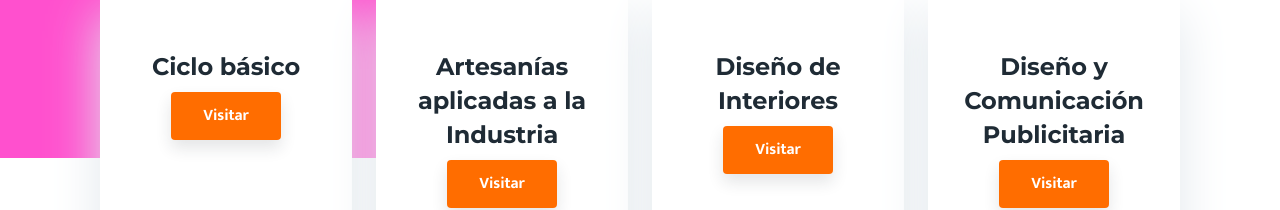
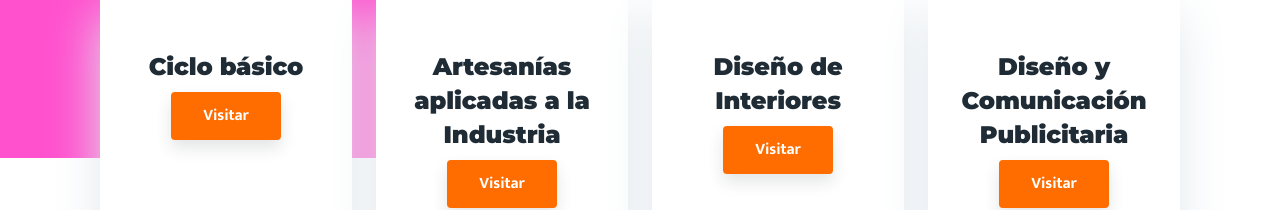
Before and after one commit to oriyanelli/feriaFader, a plain HTML site: page index.html in a window 1280 px wide. Shown: the part 962-1172 px from the top of the page. Drawn offline with nearby package versions, Linux system fonts and the light colour scheme; a web font is replaced by a local one.

Commit message:
Add files via upload

```diff
--- a/dist/css/style.css
+++ b/dist/css/style.css
@@ -414,6 +414,10 @@ h6,
 	color: #1F2B35;
 	font-family: 'Montserrat', sans-serif;
 
+}
+
+h4{
+	font-weight: 900;
 }
 
 h1,
```
